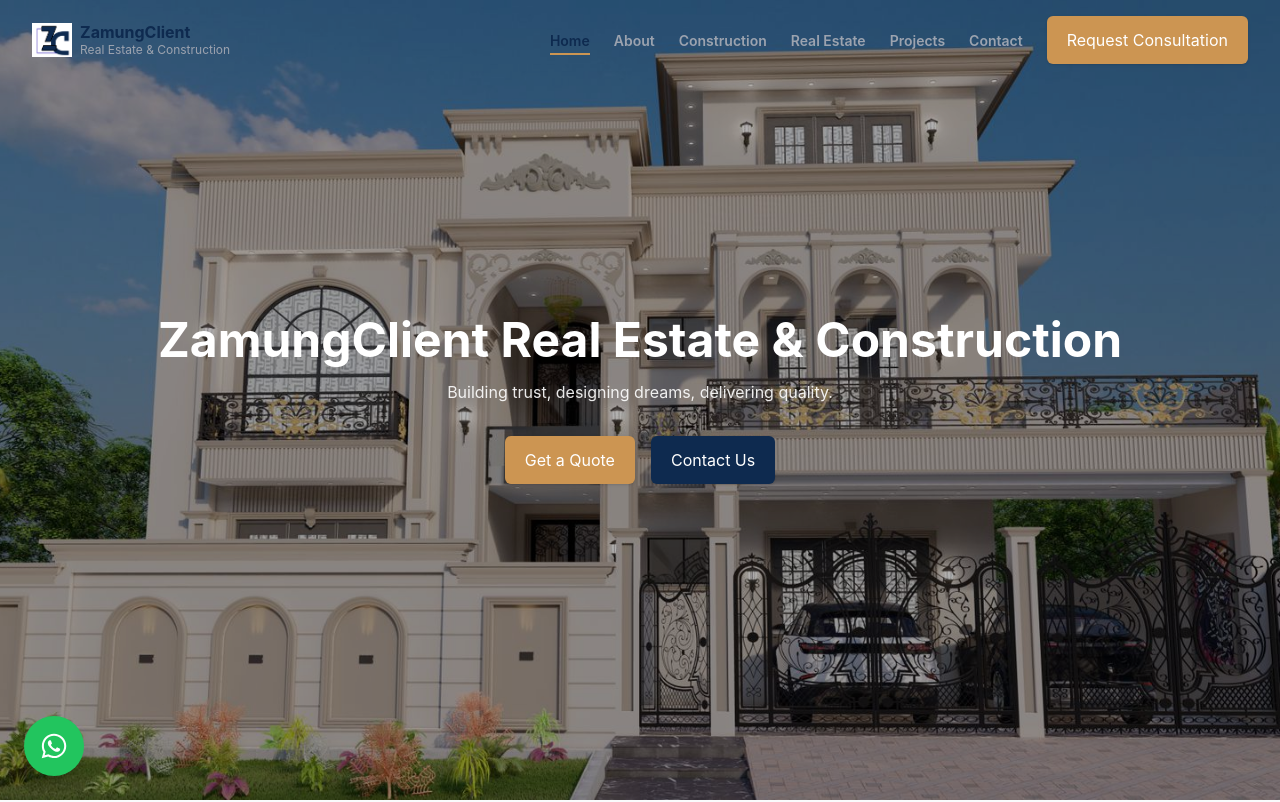
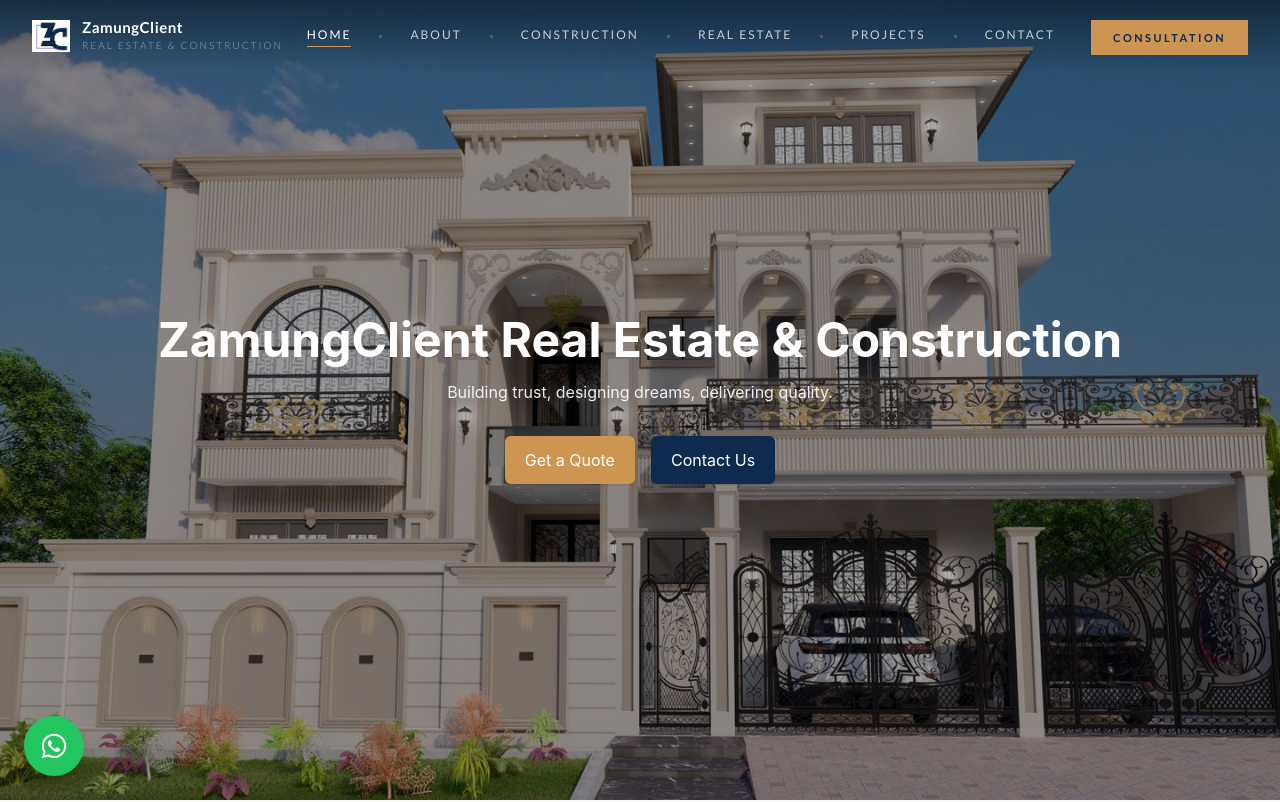
Before and after one commit to iNoumanMalik/landmark-builders, a React (Vite) app: page / in a window 1280 px wide. Shown: the top 802 px of the page. Built offline with nearby package versions, Linux system fonts and the light colour scheme.

Commit message:
updated navbar ui to match the newly background image

```diff
--- a/src/components/Navbar.jsx
+++ b/src/components/Navbar.jsx
@@ -16,92 +16,310 @@ export default function Navbar() {
   const [open, setOpen] = useState(false);
 
   useEffect(() => {
-    const onScroll = () => setScrolled(window.scrollY > 10);
+    const onScroll = () => setScrolled(window.scrollY > 40);
     window.addEventListener("scroll", onScroll);
     return () => window.removeEventListener("scroll", onScroll);
   }, []);
 
   return (
-    <header
-      className={`fixed top-0 left-0 right-0 z-50 transition-all ${
-        scrolled ? "bg-white shadow" : "bg-transparent"
-      } mb-6`}
+    <>
+      <style>{`
+        @import url('https://fonts.googleapis.com/css2?family=Lato:wght@300;400;700&display=swap');
+
+        .navbar-root {
+          position: fixed;
+          top: 0; left: 0; right: 0;
+          z-index: 50;
+          transition: background 0.4s ease, box-shadow 0.4s ease, padding 0.3s ease;
+        }
+        .navbar-root.transparent {
+          background: linear-gradient(to bottom, rgba(0,0,0,0.45) 0%, transparent 100%);
+          box-shadow: none;
+        }
+        .navbar-root.solid {
+          background: #0E2A4F;
+          box-shadow: 0 4px 24px rgba(14,42,79,0.18);
+        }
+
+        .nav-inner {
+          max-width: 1400px;
+          margin: 0 auto;
+          padding: 0 32px;
+          display: flex;
+          align-items: center;
+          justify-content: space-between;
+          height: 72px;
+          transition: height 0.3s ease;
+        }
+        .navbar-root.solid .nav-inner {
+          height: 64px;
+        }
+
+        /* Logo text */
+        .logo-name {
+          font-family: 'Lato', sans-serif;
+          font-weight: 700;
+          font-size: 15px;
+          letter-spacing: 0.5px;
+          color: #ffffff;
+          line-height: 1;
+        }
+        .logo-sub {
+          font-family: 'Lato', sans-serif;
+          font-size: 10px;
+          font-weight: 300;
+          letter-spacing: 2px;
+          text-transform: uppercase;
+          color: rgba(255,255,255,0.5);
+          margin-top: 3px;
+        }
+
+        /* Nav links */
+        .nav-link {
+          font-family: 'Lato', sans-serif;
+          font-size: 12px;
+          font-weight: 400;
+          letter-spacing: 2px;
+          text-transform: uppercase;
+          color: rgba(255,255,255,0.75);
+          text-decoration: none;
+          position: relative;
+          padding-bottom: 3px;
+          transition: color 0.25s ease;
+        }
+        .nav-link::after {
+          content: '';
+          position: absolute;
+          bottom: 0; left: 0;
+          width: 0; height: 1px;
+          background: #CC9552;
+          transition: width 0.3s ease;
+        }
+        .nav-link:hover {
+          color: #ffffff;
+        }
+        .nav-link:hover::after,
+        .nav-link.active::after {
+          width: 100%;
+        }
+        .nav-link.active {
+          color: #ffffff;
+        }
+
+        /* CTA button */
+        .nav-cta {
+          font-family: 'Lato', sans-serif;
+          font-size: 11px;
+          font-weight: 700;
+          letter-spacing: 2.5px;
+          text-transform: uppercase;
+          color: #0E2A4F;
+          background: #CC9552;
+          border: none;
+          padding: 11px 22px;
+          text-decoration: none;
+          transition: background 0.25s ease, transform 0.2s ease;
+          white-space: nowrap;
+        }
+        .nav-cta:hover {
+          background: #b8823e;
+          transform: translateY(-1px);
+        }
+
+        /* Divider dot */
+        .nav-dot {
+          width: 3px; height: 3px;
+          border-radius: 50%;
+          background: rgba(204,149,82,0.4);
+          flex-shrink: 0;
+        }
+
+        /* Hamburger */
+        .hamburger {
+          display: none;
+          flex-direction: column;
+          gap: 5px;
+          background: none;
+          border: none;
+          cursor: pointer;
+          padding: 4px;
+        }
+        .hamburger span {
+          display: block;
+          width: 24px;
+          height: 1.5px;
+          background: #ffffff;
+          transition: all 0.3s ease;
+          transform-origin: center;
+        }
+        .hamburger.open span:nth-child(1) { transform: translateY(6.5px) rotate(45deg); }
+        .hamburger.open span:nth-child(2) { opacity: 0; }
+        .hamburger.open span:nth-child(3) { transform: translateY(-6.5px) rotate(-45deg); }
+
+        /* Mobile drawer */
+        .mobile-drawer {
+          background: #0E2A4F;
+          overflow: hidden;
+          transition: max-height 0.4s cubic-bezier(0.4, 0, 0.2, 1), opacity 0.3s ease;
+          border-top: 1px solid rgba(204,149,82,0.15);
+        }
+        .mobile-drawer.closed {
+          max-height: 0;
+          opacity: 0;
+        }
+        .mobile-drawer.opened {
+          max-height: 500px;
+          opacity: 1;
+        }
+        .mobile-drawer-inner {
+          max-width: 1200px;
+          margin: 0 auto;
+          padding: 20px 32px 28px;
+          display: flex;
+          flex-direction: column;
+          gap: 4px;
+        }
+        .mobile-nav-link {
+          font-family: 'Lato', sans-serif;
+          font-size: 12px;
+          font-weight: 400;
+          letter-spacing: 2.5px;
+          text-transform: uppercase;
+          color: rgba(255,255,255,0.65);
+          text-decoration: none;
+          padding: 12px 0;
+          border-bottom: 1px solid rgba(255,255,255,0.05);
+          transition: color 0.2s ease, padding-left 0.2s ease;
+          display: block;
+        }
+        .mobile-nav-link:hover,
+        .mobile-nav-link.active {
+          color: #CC9552;
+          padding-left: 8px;
+        }
+        .mobile-cta {
+          margin-top: 16px;
+          font-family: 'Lato', sans-serif;
+          font-size: 11px;
+          font-weight: 700;
+          letter-spacing: 2.5px;
+          text-transform: uppercase;
+          color: #0E2A4F;
+          background: #CC9552;
+          text-decoration: none;
+          padding: 13px 24px;
+          text-align: center;
+          display: block;
+          transition: background 0.25s ease;
+        }
+        .mobile-cta:hover { background: #b8823e; }
+
+        @media (max-width: 768px) {
+          .nav-links-desktop { display: none !important; }
+          .hamburger { display: flex; }
+        }
+        @media (min-width: 769px) {
+          .mobile-drawer { display: none !important; }
+        }
+      `}</style>
+
+      <header className={`navbar-root ${scrolled ? "solid" : "transparent"}`}>
+        <nav className="nav-inner">
+          {/* Logo */}
+          <Link
+            to="/"
+            style={{
+              display: "flex",
+              alignItems: "center",
+              gap: "12px",
+              textDecoration: "none",
+            }}
           >
-      <nav className="container-padded flex items-center justify-between py-4">
-        <Link to="/" className="flex items-center gap-2">
-          {/* <div className="h-9 w-9 rounded-lg bg-primary text-white grid place-items-center font-bold">
-            ZC
-          </div> */}
-          <img src={logo} className="w-10"/>
-          <div className="leading-tight">
-            <div className="font-bold text-primary">ZamungClient</div>
-            <div className="text-xs text-gray-400">
-              Real Estate & Construction
-            </div>
+            <img
+              src={logo}
+              alt="Logo"
+              style={{ width: "38px", height: "38px", objectFit: "contain" }}
+            />
+            <div>
+              <div className="logo-name">ZamungClient</div>
+              <div className="logo-sub">Real Estate & Construction</div>
             </div>
           </Link>
 
-        <button
-          className="md:hidden btn-primary px-3 py-2"
-          onClick={() => setOpen(!open)}
-          aria-label="Toggle menu"
+          {/* Desktop nav */}
+          <ul
+            className="nav-links-desktop"
+            style={{
+              display: "flex",
+              alignItems: "center",
+              gap: "28px",
+              listStyle: "none",
+              margin: 0,
+              padding: 0,
+            }}
           >
-          Menu
-        </button>
-
-        <ul className="hidden md:flex items-center gap-6">
-          {navItems.map((item) => (
-            <li key={item.to}>
+            {navItems.map((item, i) => (
+              <li
+                key={item.to}
+                style={{ display: "flex", alignItems: "center", gap: "28px" }}
+              >
+                {i > 0 && <span className="nav-dot" />}
                 <NavLink
                   to={item.to}
+                  end={item.to === "/"}
                   className={({ isActive }) =>
-                  `text-sm font-semibold transition pb-1 border-b-2 ${
-                    isActive
-                      ? "text-primary border-accent"
-                      : "border-transparent text-gray-400"
-                  } hover:text-primary`
+                    `nav-link${isActive ? " active" : ""}`
                   }
                 >
                   {item.label}
                 </NavLink>
               </li>
             ))}
-          <li>
-            <Link to="/contact" className="btn-accent">
-              Request Consultation
+            <li style={{ marginLeft: "8px" }}>
+              <Link to="/contact" className="nav-cta">
+                Consultation
               </Link>
             </li>
           </ul>
+
+          {/* Hamburger */}
+          <button
+            className={`hamburger${open ? " open" : ""}`}
+            onClick={() => setOpen(!open)}
+            aria-label="Toggle menu"
+          >
+            <span />
+            <span />
+            <span />
+          </button>
         </nav>
 
-      {open && (
-        <div className="md:hidden bg-white shadow">
-          <ul className="container-padded py-4 grid gap-3">
+        {/* Mobile drawer */}
+        <div className={`mobile-drawer ${open ? "opened" : "closed"}`}>
+          <div className="mobile-drawer-inner">
             {navItems.map((item) => (
-              <li key={item.to}>
               <NavLink
+                key={item.to}
+                to={item.to}
+                end={item.to === "/"}
                 onClick={() => setOpen(false)}
-                  to={item.to}
                 className={({ isActive }) =>
-                    `block py-2 text-sm font-semibold transition border-b-2 ${
-                      isActive
-                        ? "text-primary border-accent"
-                        : "text-warmGray border-transparent"
-                    }`
+                  `mobile-nav-link${isActive ? " active" : ""}`
                 }
               >
                 {item.label}
               </NavLink>
-              </li>
             ))}
-            <li>
-              <Link to="/contact" className="btn-accent w-full justify-center">
+            <Link
+              to="/contact"
+              className="mobile-cta"
+              onClick={() => setOpen(false)}
+            >
               Request Consultation
             </Link>
-            </li>
-          </ul>
           </div>
-      )}
+        </div>
       </header>
+    </>
   );
 }
```
Lines whose indentation alone changed are shown as unchanged.
